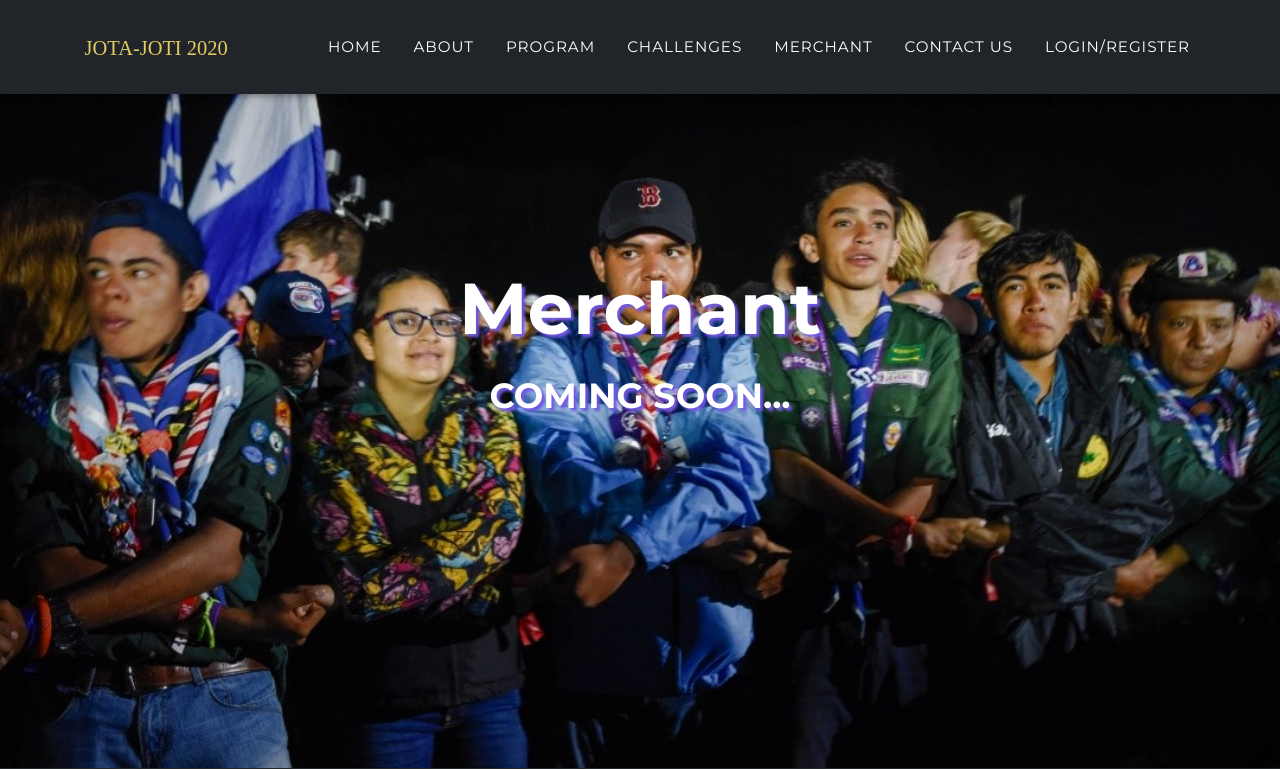
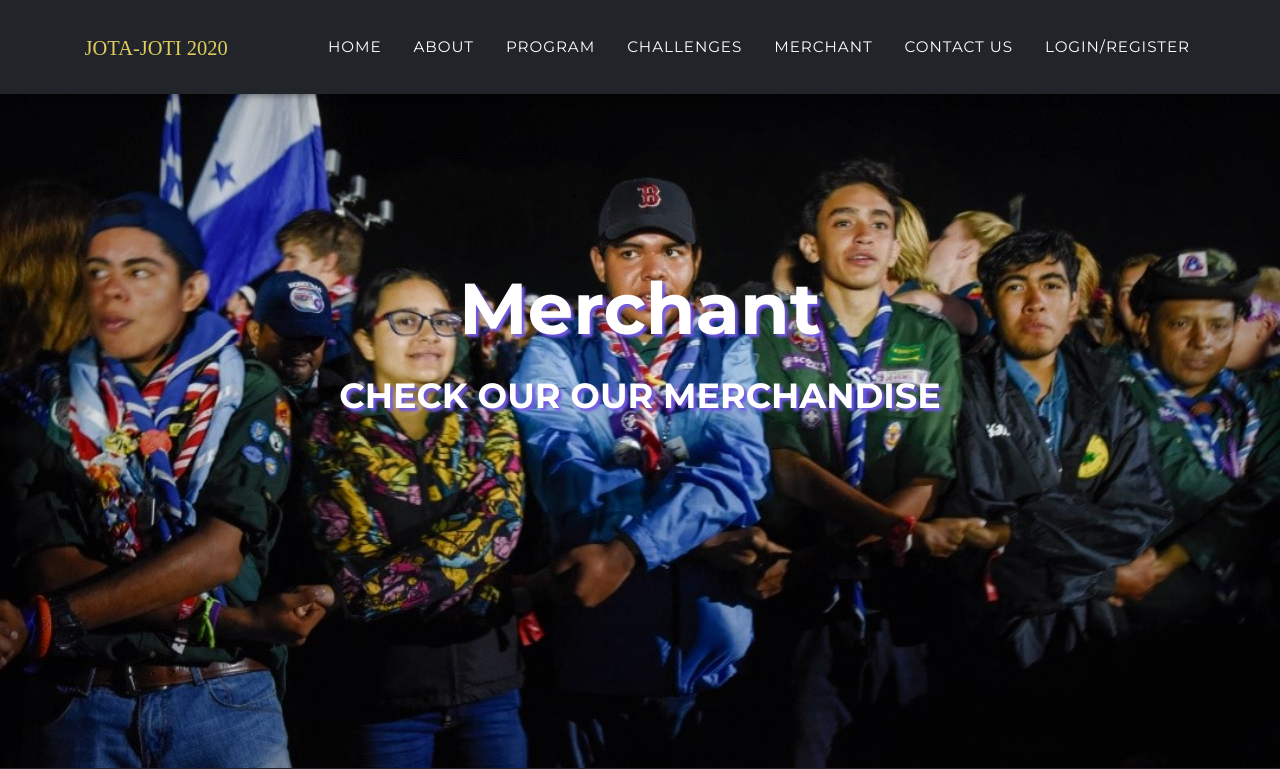
Before and after one commit to cqp7dm2/JotaJoti2020, a PHP site: page /JotaJoti2020/merchant.php in a window 1280 px wide. Shown: the top 769 px of the page. Run offline with PHP 8.4, Linux system fonts and the light colour scheme; some libraries are stand-ins or nearby versions; some web fonts are replaced.

Commit message:
Merchant template

```diff
--- a/merchant.php
+++ b/merchant.php
@@ -38,7 +38,7 @@
       <!-- <div class="overlay"></div> -->
       <div class="container">
         <div class="masthead-heading mb-3 move-text1" style="text-shadow: 3px 3px 3px #7158e2;">Merchant</div>
-        <div class="masthead-heading text-uppercase move-text2"  style="font-size: 35px; text-shadow: 3px 3px 3px #7158e2;">Coming Soon...</div>
+        <div class="masthead-heading text-uppercase move-text2"  style="font-size: 35px; text-shadow: 3px 3px 3px #7158e2;">Check our our merchandise</div>
         <br><br><br>
       </div>
     </header>
@@ -46,6 +46,48 @@
         AOS.init();
       </script>
 
+
+      <!-- <section  class="content-section">
+        <div class="container">
+          <h1 class="text-center mt-0" data-aos="fade-down">Title</h1>
+          <hr class="divider my-4" />
+          <div class="text-center">
+              <h3 class="section-subheading text-muted">Platinum Sponsor</h3> <br>
+          </div>
+          <div class="row text-center">
+
+              <div class="col-md-4">
+                      <img src="" alt="" style="width:256px;height:170.5px;">
+                  <h4 class="my-3">Merchant 1</h4>
+                  </div>
+              <div class="col-md-4">
+                  <img src="" alt="" style="width:256px;height:170.5px;">
+                  <h4 class="my-3">Merchant 2</h4>
+                </div>
+              <div class="col-md-4">
+                  <img src="" alt="" style="width:256px;height:170.5px;">
+                  <h4 class="my-3">Merchant 3</h4>
+                </div>
+          </div>
+          <br><br><br><br>
+          <div class="text-center">
+              <h3 class="section-subheading text-muted">Title 2</h3> <br>
+          </div>
+          <div class="row text-center">
+
+            <div class="col-md-4">
+              </div>
+              <div class="col-md-4">
+                  <img src="" alt="" style="width:294px;height:193px;">
+                  <h4 class="my-3">Merchant</h4>
+                </div>
+                <div class="col-md-4">
+                </div>
+          </div>
+
+        </div>
+      </section> -->
+
       <?php include "footer.php"; ?>
 
   </body>
```
